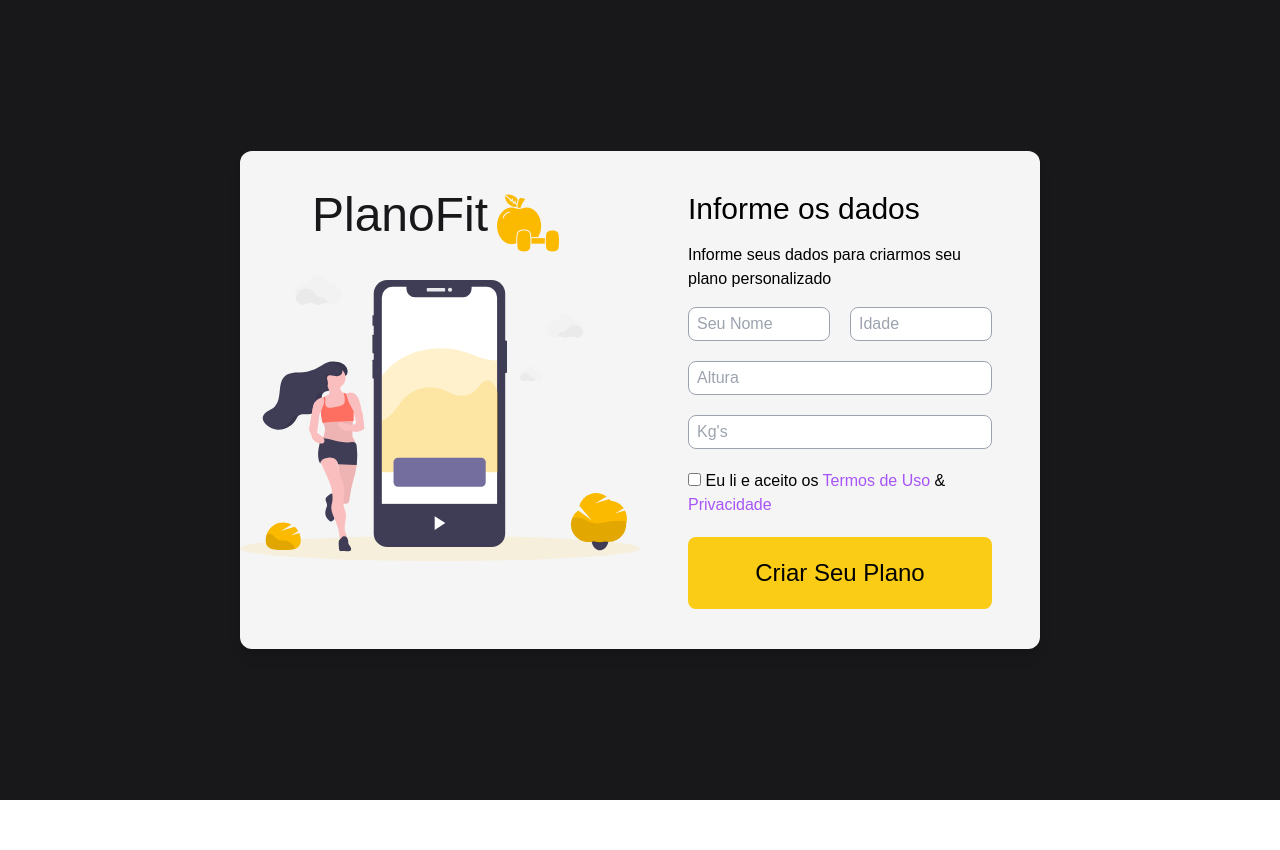
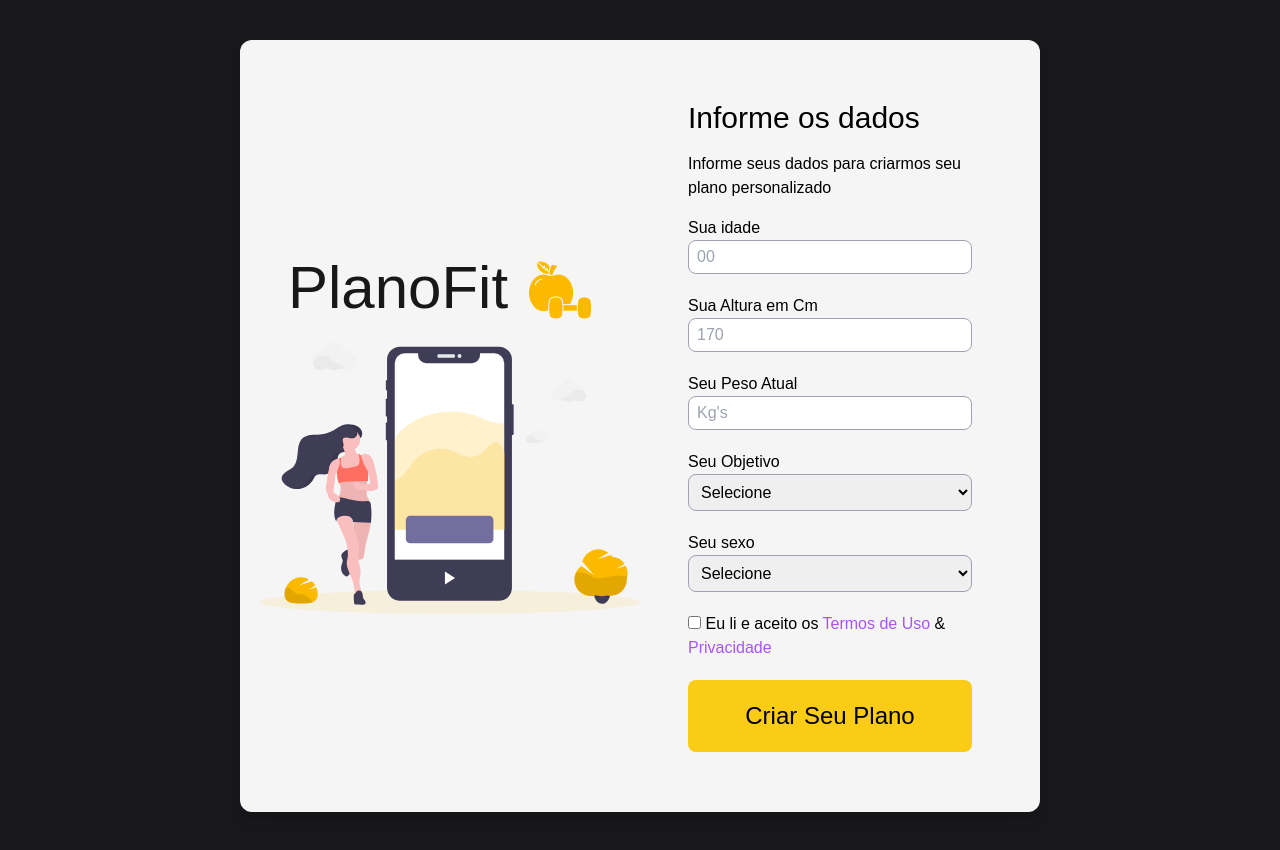
Before and after one commit to VtsAshDev/PlanoFit, a website built with Vite: page index.html in a window 1280 px wide. Before the commit the page ends 800 px from the top, so only its background shows below. Built offline with nearby package versions, Linux system fonts and the light colour scheme.

Commit message:
Criano novo  formulário para adquirir novos inputs

```diff
--- a/index.html
+++ b/index.html
@@ -11,39 +11,67 @@
   <body>
     <div class="min-h-screen flex items-center p-10 bg-zinc-900" >
       <div class="container mx-auto">
-        <div class="flex flex-col lg:flex-row w-8/12 bg-neutral-100 rounded-xl mx-auto shadow-lg overflow-hidden">
-          <div class=" py-5 lg:w-1/2 object-fill wful flex flex-col items-center bg-no-repeat" style="">
-            <h1 class="text-zinc-900 text-5xl mb-5 mt-5 flex ">PlanoFit<img src="src/imgs/PlanoFit Logo.png" class="px-2"></h1>
+        <div class="p-5 flex flex-col lg:flex-row w-8/12 bg-neutral-100 rounded-xl mx-auto shadow-lg overflow-hidden">
+          <div class=" py-5  lg:w-1/2 object-fill wful flex flex-col items-center justify-center bg-no-repeat" >
+            <h1 class="text-zinc-900 text-6xl mb-5 mt-5 flex ">PlanoFit<img src="src/imgs/PlanoFit Logo.png" class="px-5"></h1>
             <img src="src/imgs/planofit.svg" alt="" class="hidden lg:flex">
 
           </div>
 
-          <div class=" w-full lg:w-1/2 py-10 px-12">
+          <div class=" w-full  lg:w-1/2 py-10 px-12">
             <h1 class="text-3xl mb-4">Informe os dados</h1>
             <p class="mb-4">Informe seus dados para criarmos seu plano personalizado</p>
-            <form action="">
-              <div class="grid grid-cols-2 gap-5">
-                <input type="text" placeholder="Seu Nome" class="border border-gray-400 py-1 px-2 rounded-lg" >
-                <input type="number" placeholder="Idade" class="border border-gray-400 py-1 px-2 rounded-lg">
+            <div id="status">
+              <div id="historic">
+
+              </div>
+            </div>
+            <form action="" id="form">
+
+
+              <div class="flex flex-col w-full">
+                <label for="nome">Sua idade</label>
+                <input type="number" placeholder="00" name="idade" class="border border-gray-400 py-1 px-2 rounded-lg" required>
               </div>
               <div class="mt-5">
-
-                <input type="number" placeholder="Altura" class="border border-gray-400 py-1 px-2 w-full rounded-lg">
+                <label for="">Sua Altura em Cm</label>
+                <input type="number" placeholder="170" name="altura" class="border border-gray-400 py-1 px-2 w-full rounded-lg">
               </div>
               <div class="mt-5">
-                <input type="number" placeholder="Kg's" class="border border-gray-400 py-1 px-2 w-full rounded-lg">
+                <label for="">Seu Peso Atual</label>
+                <input type="number" placeholder="Kg's" name="kg" class="border border-gray-400 py-1 px-2 w-full rounded-lg">
               </div>
               <div class="mt-5">
-                <input type="checkbox" class="border border-gray-400 ">
+                <label for="select-form">Seu Objetivo</label>
+                <select  name="objetivo" id="select-form" class="border  border-gray-400 py-2 px-2 w-full rounded-lg">
+                  <option selected disabled class="" value="">Selecione</option>
+                  <option value="emagrecimento">Emagrecimento</option>
+                  <option value="saude">Saúde</option>
+                  <option value="ganho de massa muscular">Ganho de Massa Muscular</option>
+                </select>
+                <div class="mt-5">
+                  <label for="select-form">Seu sexo</label>
+                  <select  name="sexo" id="select-form-sexo" class="border  border-gray-400 py-2 px-2 w-full rounded-lg">
+                    <option selected disabled class="" value="">Selecione</option>
+                    <option value="homem">Homem</option>
+                    <option value="mulher">Mulher</option>
+                  </select>
+              </div>
+                </div>
+
+              <div class="mt-5">
+                <input value="" type="checkbox" name="termo" class="border border-gray-400 ">
                 <span>Eu li e aceito os <a class="text-purple-500" href="#">Termos de Uso  </a> & <a href="#" class="text-purple-500">Privacidade</a></span>
               </div>
               <div class="mt-5">
-                <button class="w-full bg-yellow-400 hover:bg-yellow-300 active:bg-yellow-500 py-5 text-center text-2xl border-solid rounded-lg  " >Criar Seu Plano</button>
-            </form>
+                <button type="submit" id="send" class="w-full bg-yellow-400 hover:bg-yellow-300 active:bg-yellow-500 py-5 text-center text-2xl border-solid rounded-lg " >Criar Seu Plano</button>
+              </div>
+              </form>
           </div>
       </div>
      </div>
     </div>
+    <script type="module" src="src/js/apis.js"></script>
     <script type="module" src="main.js"></script>
   </body>
 </html>
```
